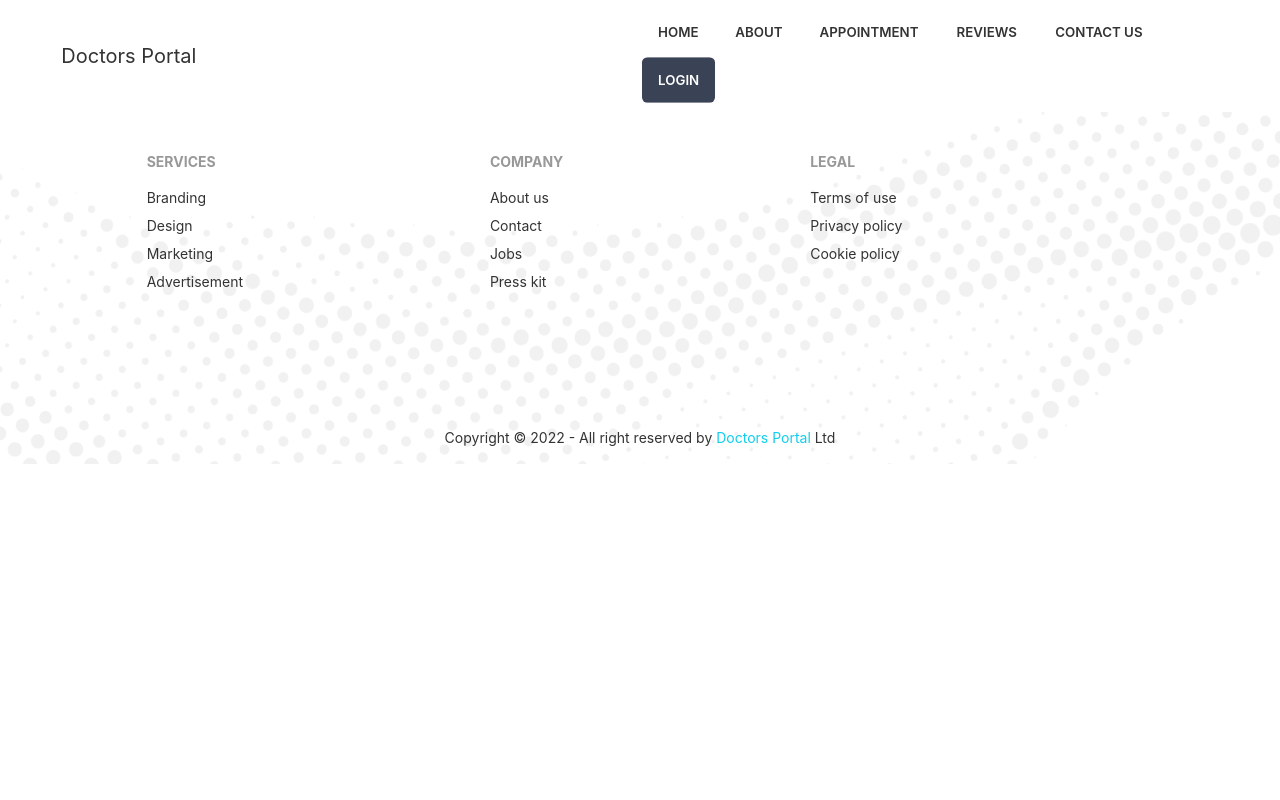
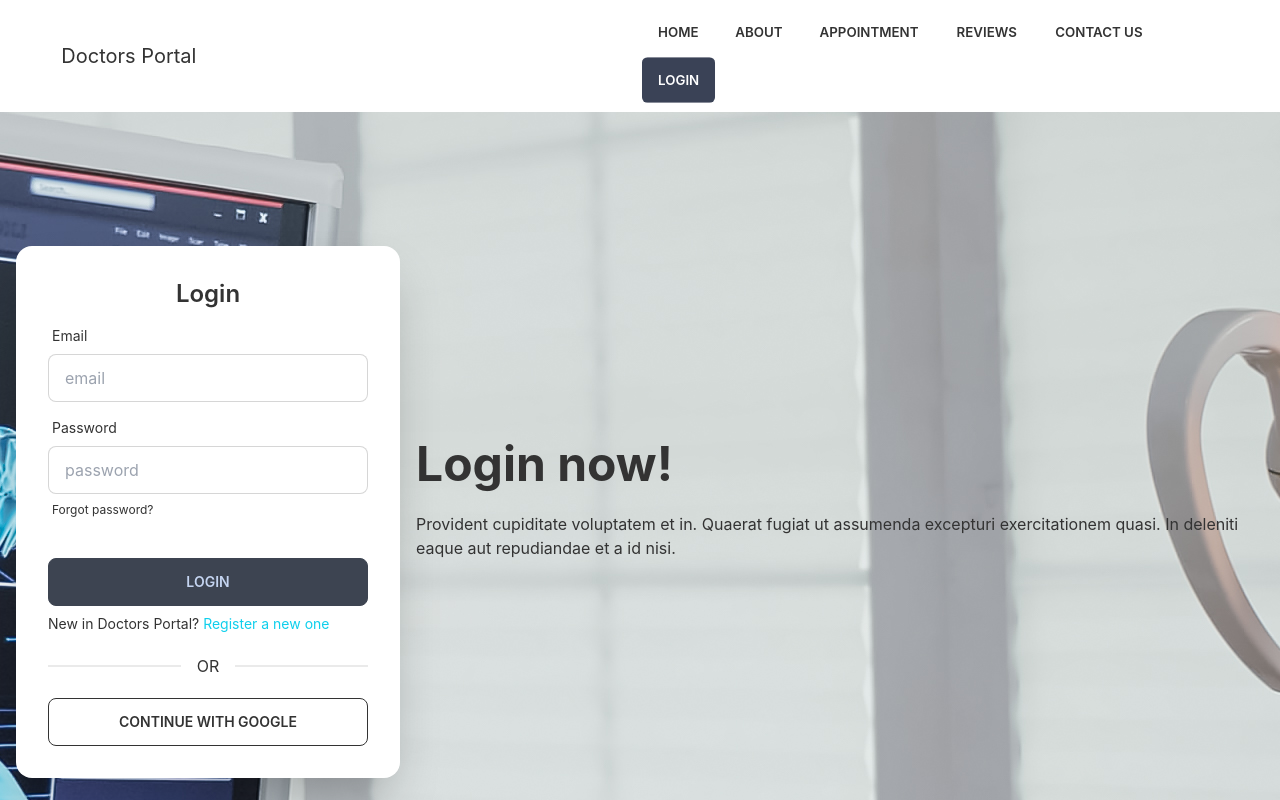
Before and after one commit to iamyeasirarafat/resturant-reservation, a React (Create React App) app: page /login in a window 1280 px wide. Shown: the top 800 px of the page. Built offline with nearby package versions, Linux system fonts and the light colour scheme.

Commit message:
login ui done

```diff
--- a/src/Components/Login/Login.js
+++ b/src/Components/Login/Login.js
@@ -1,9 +1,47 @@
 import React from 'react';
-
+import { Link } from 'react-router-dom';
+import bg from '../../assets/images/login-bg.jpg'
 const Login = () => {
     return (
         <div>
+            <div style={{
+                background: `url(${bg})`,
+                backgroundPosition: 'center'
+            }} class="hero min-h-screen">
+                <div class="hero-content flex-col lg:flex-row-reverse">
+                    <div class="text-center lg:text-left">
+                        <h1 class="text-5xl font-bold">Login now!</h1>
+                        <p class="py-6">Provident cupiditate voluptatem et in. Quaerat fugiat ut assumenda excepturi exercitationem quasi. In deleniti eaque aut repudiandae et a id nisi.</p>
+                    </div>
+                    <div class="card flex-shrink-0 w-full max-w-sm shadow-2xl bg-base-100">
+                        <div class="card-body">
+                            <h2 class="text-2xl font-semibold text-center">Login</h2>
+                            <div class="form-control">
+                                <label class="label">
+                                    <span class="label-text">Email</span>
+                                </label>
+                                <input type="text" placeholder="email" class="input input-bordered" />
+                            </div>
+                            <div class="form-control">
+                                <label class="label">
+                                    <span class="label-text">Password</span>
+                                </label>
+                                <input type="text" placeholder="password" class="input input-bordered" />
+                                <label class="label">
+                                    <a href="#" class="label-text-alt link link-hover">Forgot password?</a>
+                                </label>
+                            </div>
+                            <div class="form-control mt-6">
+                                <button class="btn">Login</button>
+                                <p class="text-sm mt-2">New in Doctors Portal? <Link class="text-secondary"to="register">Register a new one</Link></p>
+                            </div>
+                            <div class="divider">OR</div>
+                        <button class="btn btn-outline">Continue with Google</button>
+                        </div>
 
+                    </div>
+                </div>
+            </div>
         </div>
     );
 };
```
Also changed, not shown: src/assets/images/login-bg.jpg (added).
